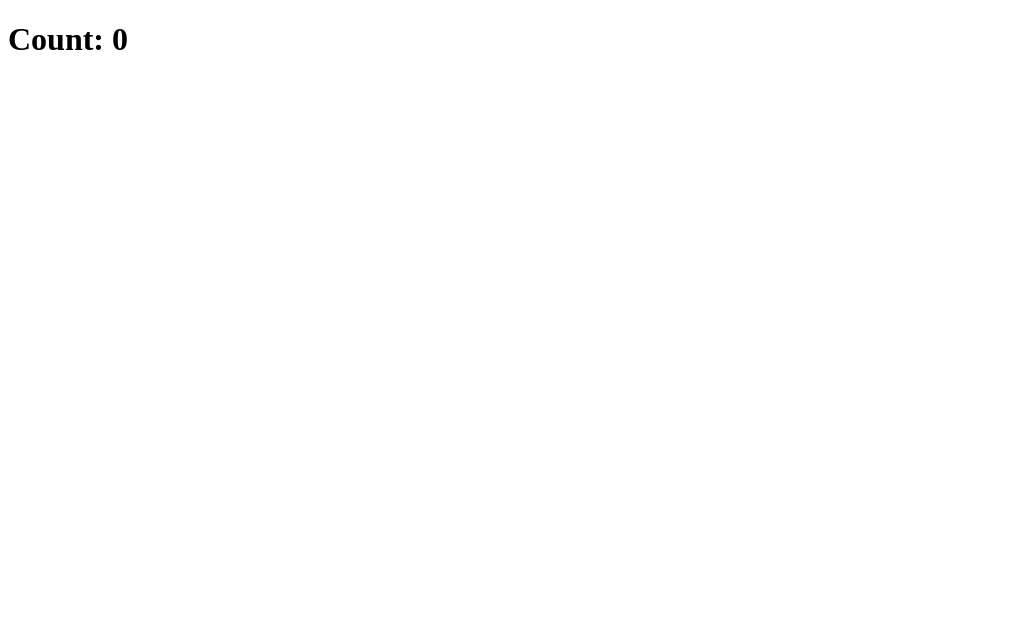
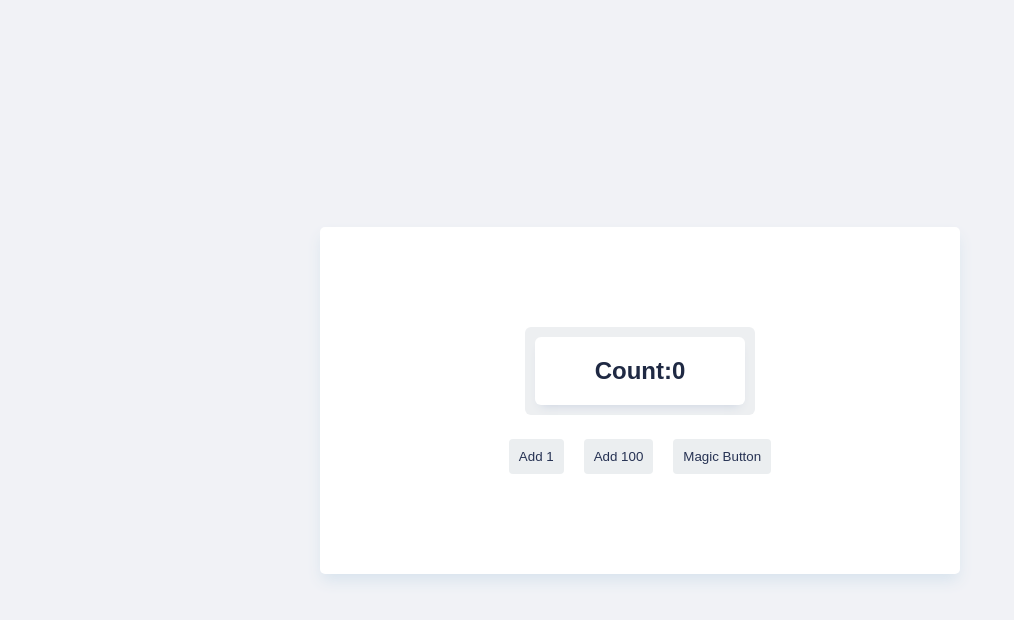
Before and after one commit to mate-academy/react_counter, a React (Create React App) app: page / in a window 1280 px wide. Shown: the top 620 px of the page, without its empty margins (0-1014 px from the left). Built offline with nearby package versions, Linux system fonts and the light colour scheme; the HTML template or start-up script is replaced by a standard one.

Commit message:
Create counter that counts

```diff
--- a/src/App.scss
+++ b/src/App.scss
@@ -1 +1,27 @@
-// styles go here
+* {
+  box-sizing: border-box;
+}
+
+body {
+  margin: 0;
+
+  background-color: #f1f2f6;
+
+  font-family: Arial, Helvetica, sans-serif;
+}
+
+h1 {
+  margin: 0;
+}
+
+.App {
+  display: flex;
+  align-items: center;
+  justify-content: center;
+  width: 100vw;
+  height: 100vh;
+
+  &__counter {
+    width: 640px;
+  }
+}
--- a/src/App.tsx
+++ b/src/App.tsx
@@ -1,18 +1,15 @@
 import React from 'react';
 import './App.scss';
+import { Counter } from './components/Counter';
 
-class App extends React.Component {
-  addOne = () => {};
-
-  add100 = () => {};
-
-  increase = () => {};
-
-  render() {
-    return (
-      <h1>Count: 0</h1>
-    );
-  }
-}
+const App: React.FC = () => {
+  return (
+    <div className="App">
+      <div className="App__counter">
+        <Counter />
+      </div>
+    </div>
+  );
+};
 
 export default App;
--- /dev/null
+++ b/src/components/Counter/Counter.scss
@@ -0,0 +1,57 @@
+.Counter {
+  display: flex;
+  flex-direction: column;
+  align-items: center;
+  justify-content: center;
+  padding: 100px 0;
+  border-radius: 5px;
+
+  background-color: #fff;
+  box-shadow: 0 8px 15px -2px #d7e3ed;
+
+  text-align: center;
+
+  &__overlay {
+    display: flex;
+    align-items: center;
+    justify-content: center;
+    padding: 10px 10px;
+    margin-bottom: 24px;
+    border-radius: 6px;
+
+    background-color: #edeff1;
+  }
+
+  &__count {
+    display: flex;
+    align-items: center;
+    justify-content: center;
+    padding: 20px 60px;
+    border-radius: 6px;
+
+    background-color: #fff;
+    box-shadow: 0 6px 10px -6px #c6cfdf;
+    color: #1f2943;
+  }
+
+  &__API {
+    display: flex;
+    gap: 20px;
+  }
+
+  &__button {
+    padding: 10px;
+    border-radius: 4px;
+    border: 0;
+
+    background-color: #ebeef0;
+    color: #263253;
+
+    transition: background-color ease;
+    cursor: pointer;
+
+    &:hover {
+      background-color: #d8f2ff;
+    }
+  }
+}
--- /dev/null
+++ b/src/components/Counter/Counter.tsx
@@ -0,0 +1,73 @@
+import React from 'react';
+
+import './Counter.scss';
+
+type State = {
+  count: number;
+};
+
+export class Counter extends React.Component<{}, State> {
+  state: State = {
+    count: 0,
+  };
+
+  incrementByOne = () => {
+    this.setState((state) => {
+      return {
+        count: state.count + 1,
+      };
+    });
+  };
+
+  incrementBy100 = () => {
+    this.setState((state) => {
+      return {
+        count: state.count + 100,
+      };
+    });
+  };
+
+  increment = () => {
+    this.incrementByOne();
+
+    if (this.state.count % 5 === 0) {
+      this.incrementBy100();
+    }
+  };
+
+  render() {
+    const { count } = this.state;
+
+    return (
+      <article className="Counter">
+        <div className="Counter__overlay">
+          <h1 className="Counter__count">{`Count:${count}`}</h1>
+        </div>
+
+        <div className="Counter__API">
+          <button
+            className="Counter__button"
+            type="button"
+            onClick={this.incrementByOne}
+          >
+            Add 1
+          </button>
+          <button
+            className="Counter__button"
+            type="button"
+            onClick={this.incrementBy100}
+          >
+            Add 100
+          </button>
+          <button
+            className="Counter__button"
+            type="button"
+            onClick={this.increment}
+          >
+            Magic Button
+          </button>
+        </div>
+      </article>
+    );
+  }
+}
--- /dev/null
+++ b/src/components/Counter/index.ts
@@ -0,0 +1 @@
+export * from './Counter';
```
Also changed, not shown: package.json (line endings or trailing spaces), 1 other file (tests, documents, lock files or other folders).
